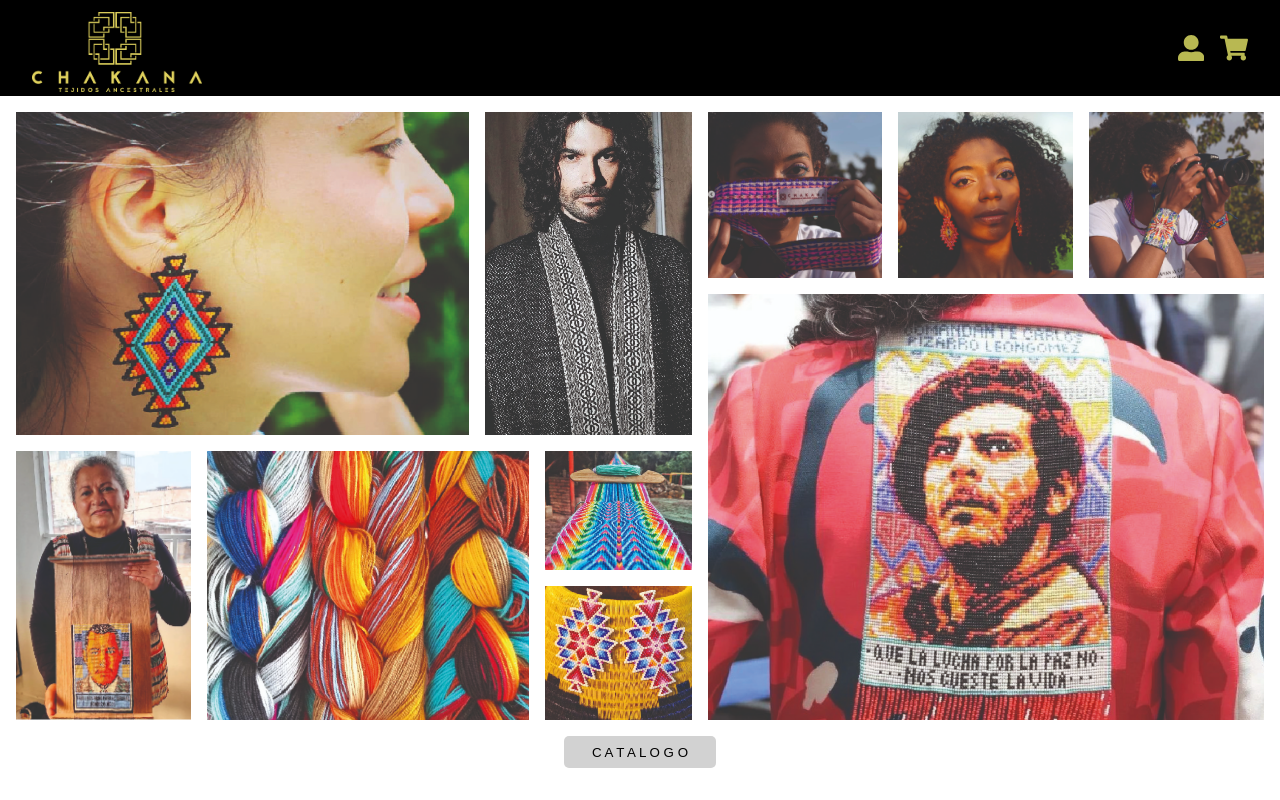
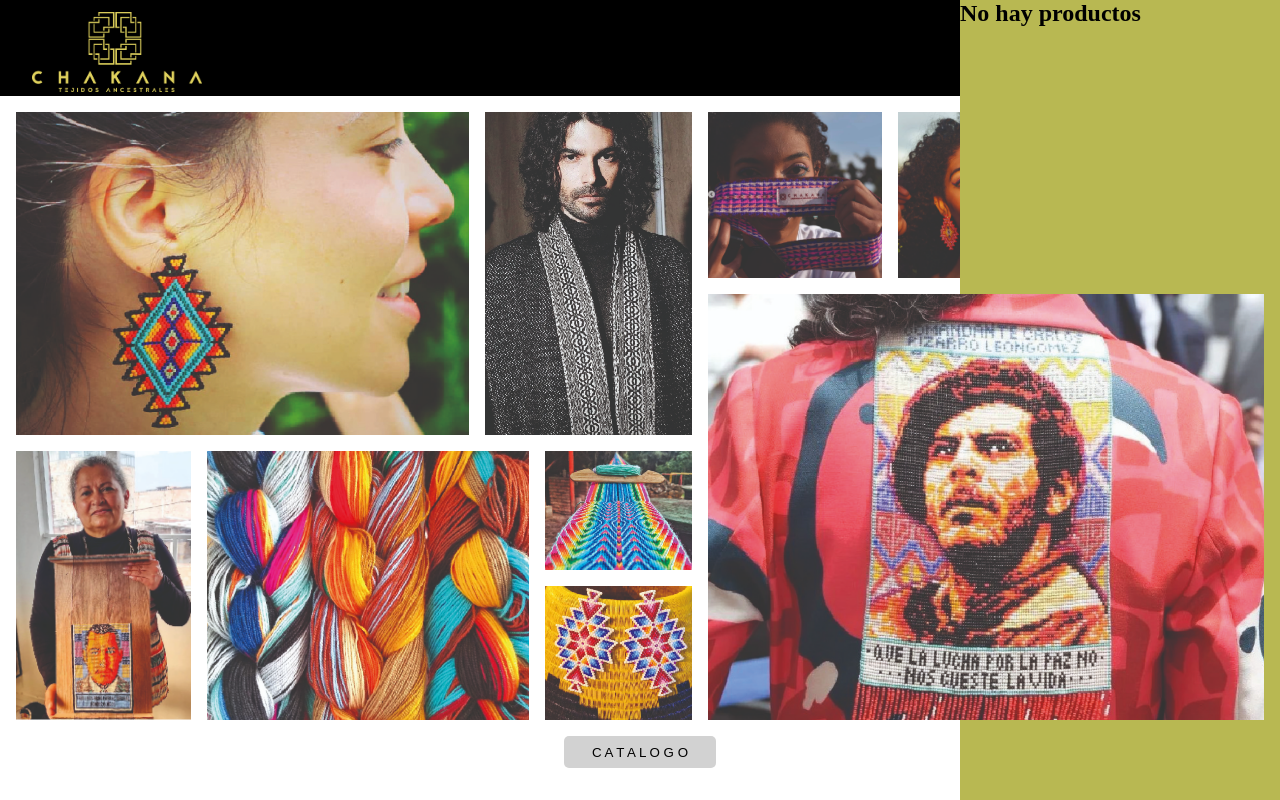
Before and after one commit to SofiaOviedo24/Chakana_Shop, a React (Vite) app: page / in a window 1280 px wide. Shown: the top 800 px of the page. Built offline with nearby package versions, Linux system fonts and the light colour scheme; a web font is replaced by a local one.

Commit message:
Actualizando Estilos del Carrito

```diff
--- a/src/css/Carrito.module.css
+++ b/src/css/Carrito.module.css
@@ -11,6 +11,7 @@
     height: 100vh;
     top: 0;
     right: 0;
+    background-color: #b8b852;
 }
 .items ul{
     display: flex;
```
